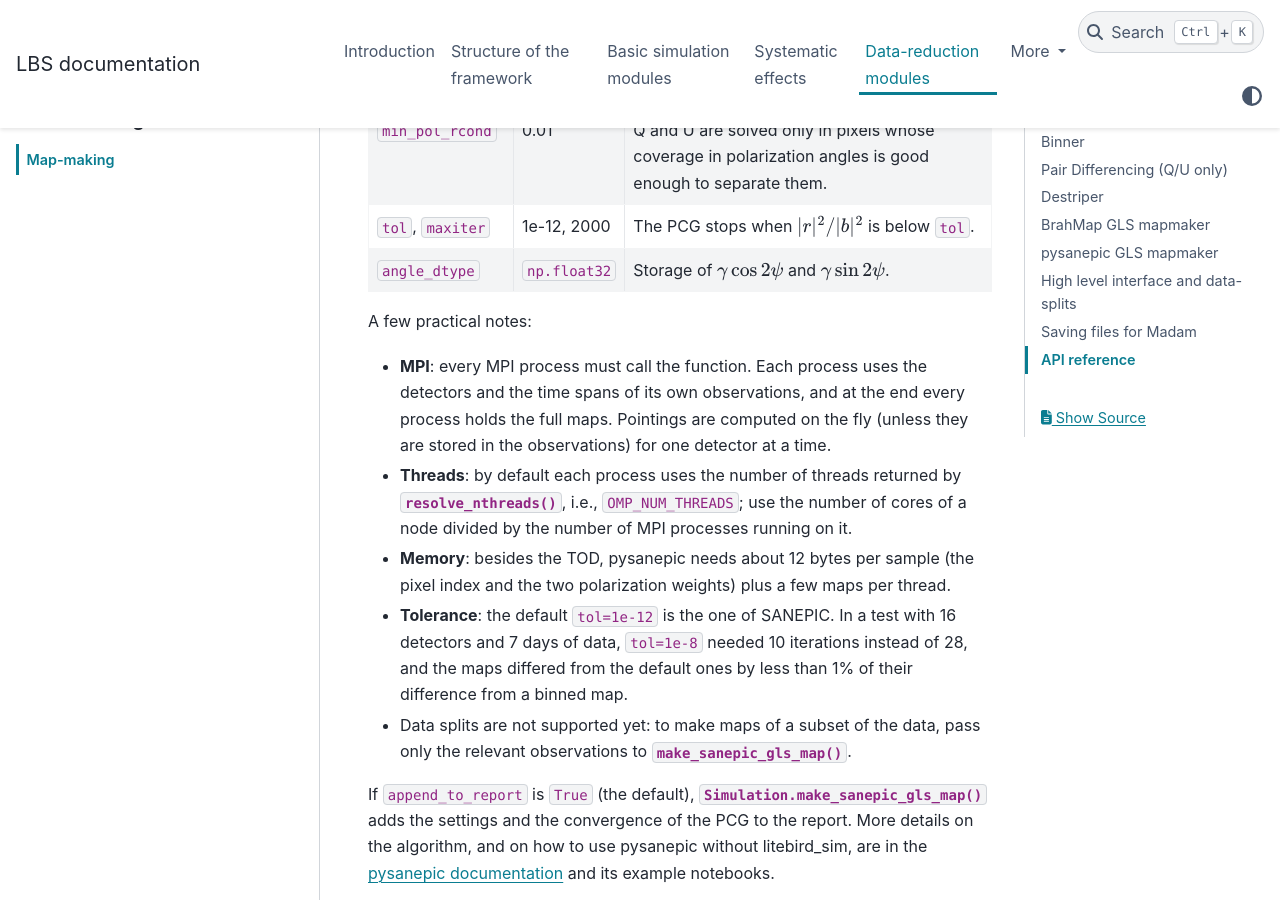
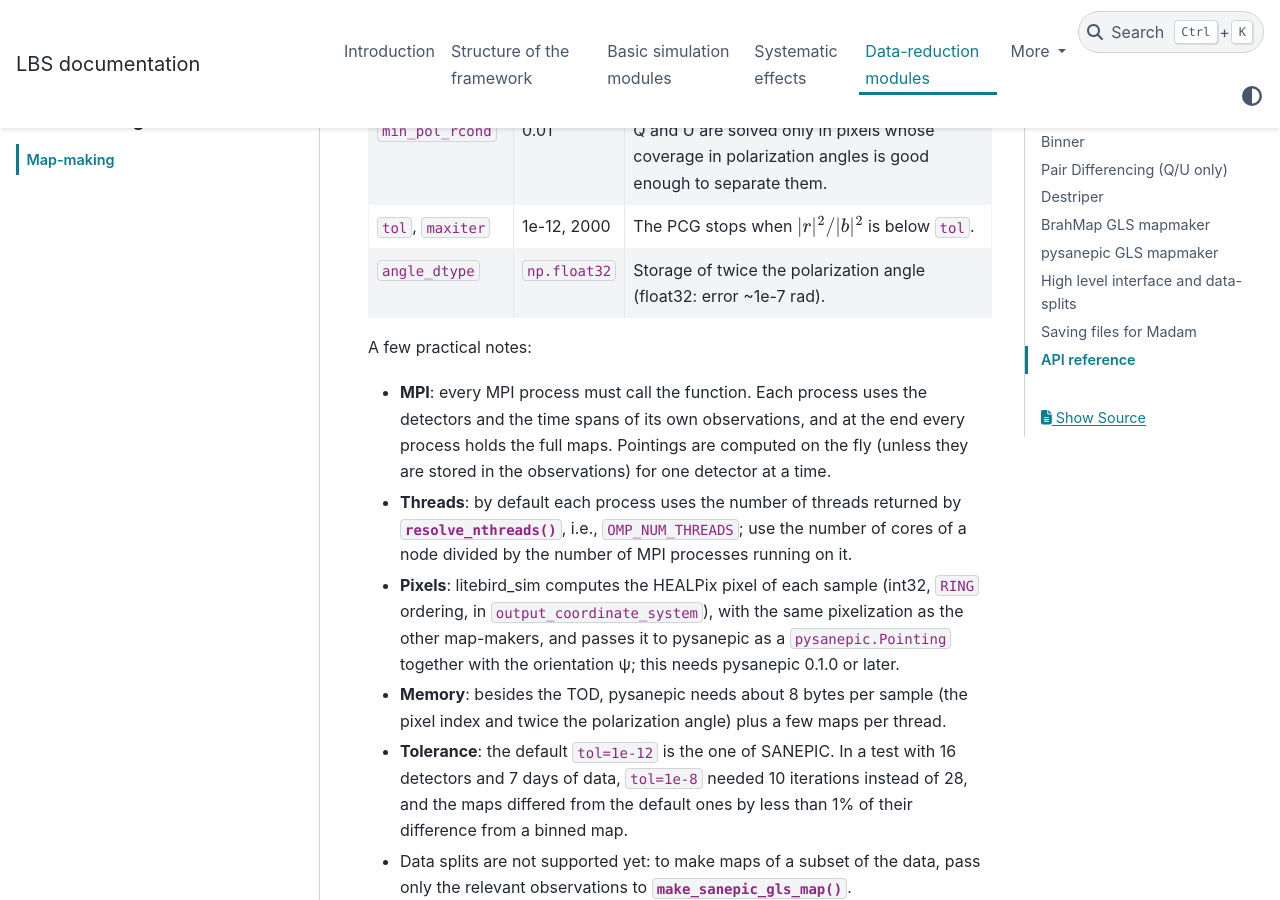
Before and after one commit to litebird/litebird_sim, a Sphinx documentation site: the page built from docs/source/mapmaking.rst, in a window 1280 px wide and 900 px high, scrolled down 19063 px. Built offline with Sphinx 7.4.7 and the PyData theme 0.15.4, drawn with Linux system fonts in a browser that asks for light colours; cross-references to code outside the pages are shown as plain code.

Commit message:
pysanepic interface: compute the pixels in litebird_sim and pass them as int32
make_sanepic_gls_map now computes the HEALPix pixel of each sample with
ducc0, as the other map-makers do, and passes it to pysanepic as a
pysanepic.Pointing (int32 pixels, nside, psi and coordinates), instead of
theta and phi. Requires pysanepic 0.1.0, checked at import.

Co-Authored-By: Claude Opus 5.5 <noreply@anthropic.com>

```diff
--- a/docs/source/mapmaking.rst
+++ b/docs/source/mapmaking.rst
@@ -875,7 +875,7 @@ to pysanepic:
      - The PCG stops when :math:`|r|^2/|b|^2` is below ``tol``.
    * - ``angle_dtype``
      - ``np.float32``
-     - Storage of :math:`\gamma\cos 2\psi` and :math:`\gamma\sin 2\psi`.
+     - Storage of twice the polarization angle (float32: error ~1e-7 rad).
 
 A few practical notes:
 
@@ -888,9 +888,14 @@ A few practical notes:
   returned by :func:`.resolve_nthreads`, i.e., ``OMP_NUM_THREADS``; use
   the number of cores of a node divided by the number of MPI processes
   running on it.
-- **Memory**: besides the TOD, pysanepic needs about 12 bytes per
-  sample (the pixel index and the two polarization weights) plus a few
-  maps per thread.
+- **Pixels**: litebird_sim computes the HEALPix pixel of each sample
+  (int32, ``RING`` ordering, in ``output_coordinate_system``), with the
+  same pixelization as the other map-makers, and passes it to pysanepic
+  as a ``pysanepic.Pointing`` together with the orientation ψ; this
+  needs pysanepic 0.1.0 or later.
+- **Memory**: besides the TOD, pysanepic needs about 8 bytes per sample
+  (the pixel index and twice the polarization angle) plus a few maps per
+  thread.
 - **Tolerance**: the default ``tol=1e-12`` is the one of SANEPIC. In a
   test with 16 detectors and 7 days of data, ``tol=1e-8`` needed 10
   iterations instead of 28, and the maps differed from the default ones
```
Also changed, not shown: CHANGELOG.md (+2 -0 lines), 1 other file.
